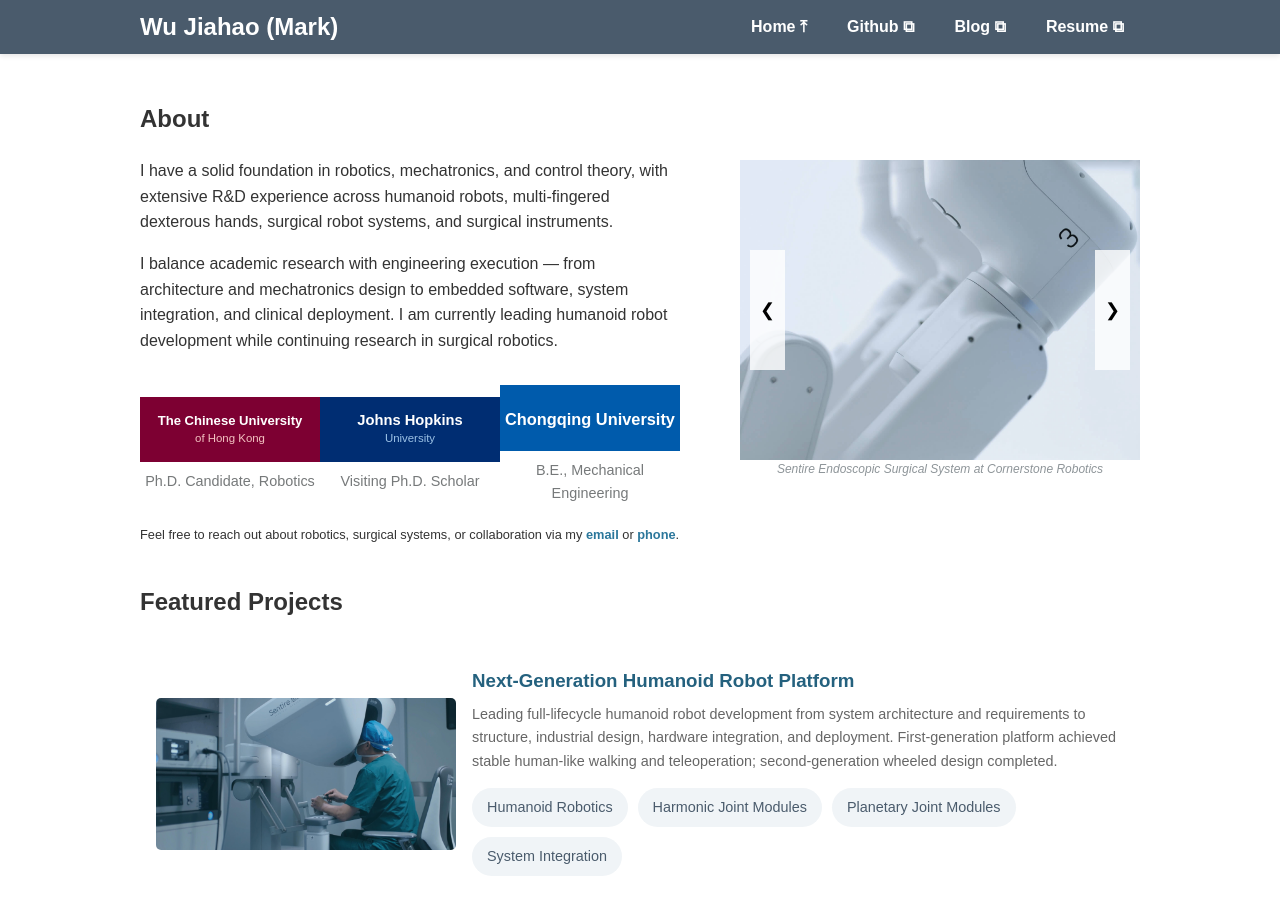
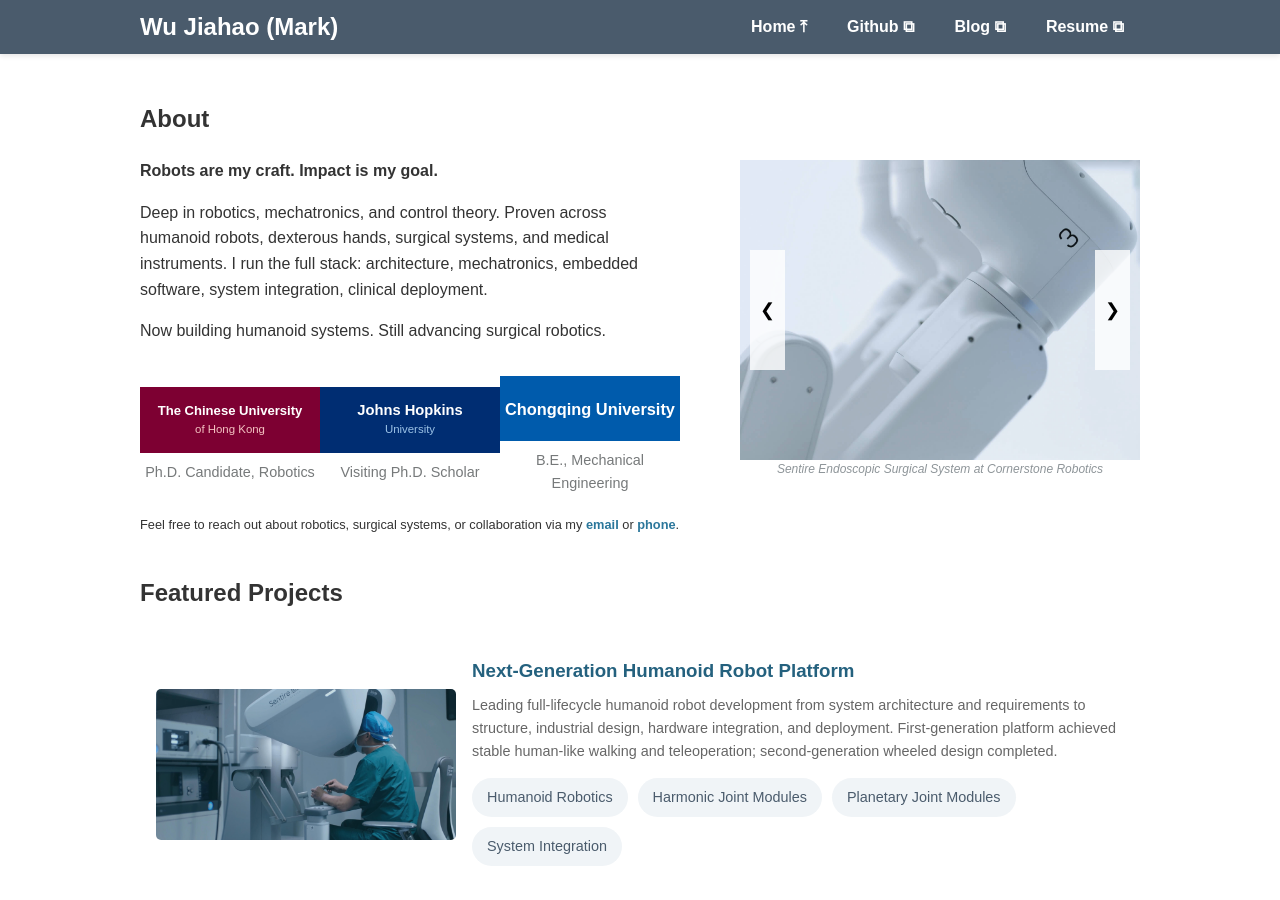
Before and after one commit to markwu9494/markwu9494.github.io, a Jekyll site: the page built from index.html, in a window 1280 px wide and 900 px high. Built offline with Jekyll 4.4.1, drawn with Linux system fonts in a browser that asks for light colours.

Commit message:
Update About abstract with new personal positioning statement.

```diff
--- a/_config.yml
+++ b/_config.yml
@@ -3,7 +3,7 @@ author: Wu Jiahao (Mark)
 email: markjhwu@gmail.com
 phone: "+8618520866179"
 description: >-
-  Robotics engineer and researcher specializing in humanoid robots, dexterous hands, and surgical robotic systems.
+  Robots are my craft. Impact is my goal. Robotics, mechatronics, and control across humanoid robots, dexterous hands, surgical systems, and medical instruments.
 baseurl: ""
 url: "https://markwu9494.github.io"
 github_username: markwu9494
--- a/_includes/intro.html
+++ b/_includes/intro.html
@@ -1,8 +1,9 @@
 <div class="content-wrapper">
     <div class="introduction">
         <h1>About</h1>
-        <p>I have a solid foundation in robotics, mechatronics, and control theory, with extensive R&D experience across humanoid robots, multi-fingered dexterous hands, surgical robot systems, and surgical instruments.</p>
-        <p>I balance academic research with engineering execution — from architecture and mechatronics design to embedded software, system integration, and clinical deployment. I am currently leading humanoid robot development while continuing research in surgical robotics.</p>
+        <p><strong>Robots are my craft. Impact is my goal.</strong></p>
+        <p>Deep in robotics, mechatronics, and control theory. Proven across humanoid robots, dexterous hands, surgical systems, and medical instruments. I run the full stack: architecture, mechatronics, embedded software, system integration, clinical deployment.</p>
+        <p>Now building humanoid systems. Still advancing surgical robotics.</p>
         <div class="affiliations">
             <div class="affiliation">
                 <img src="assets/images/cuhk-logo.svg" alt="The Chinese University of Hong Kong" class="affiliation-logo">
```
